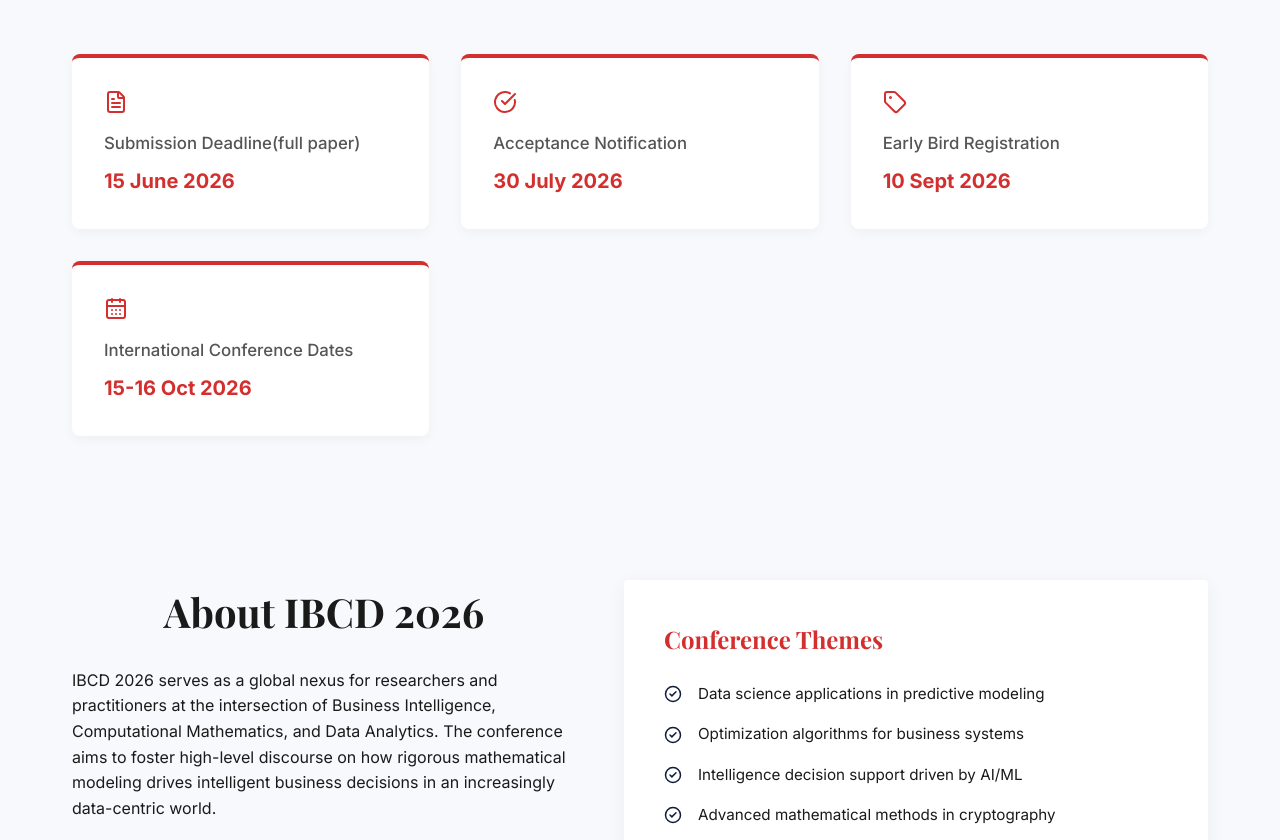
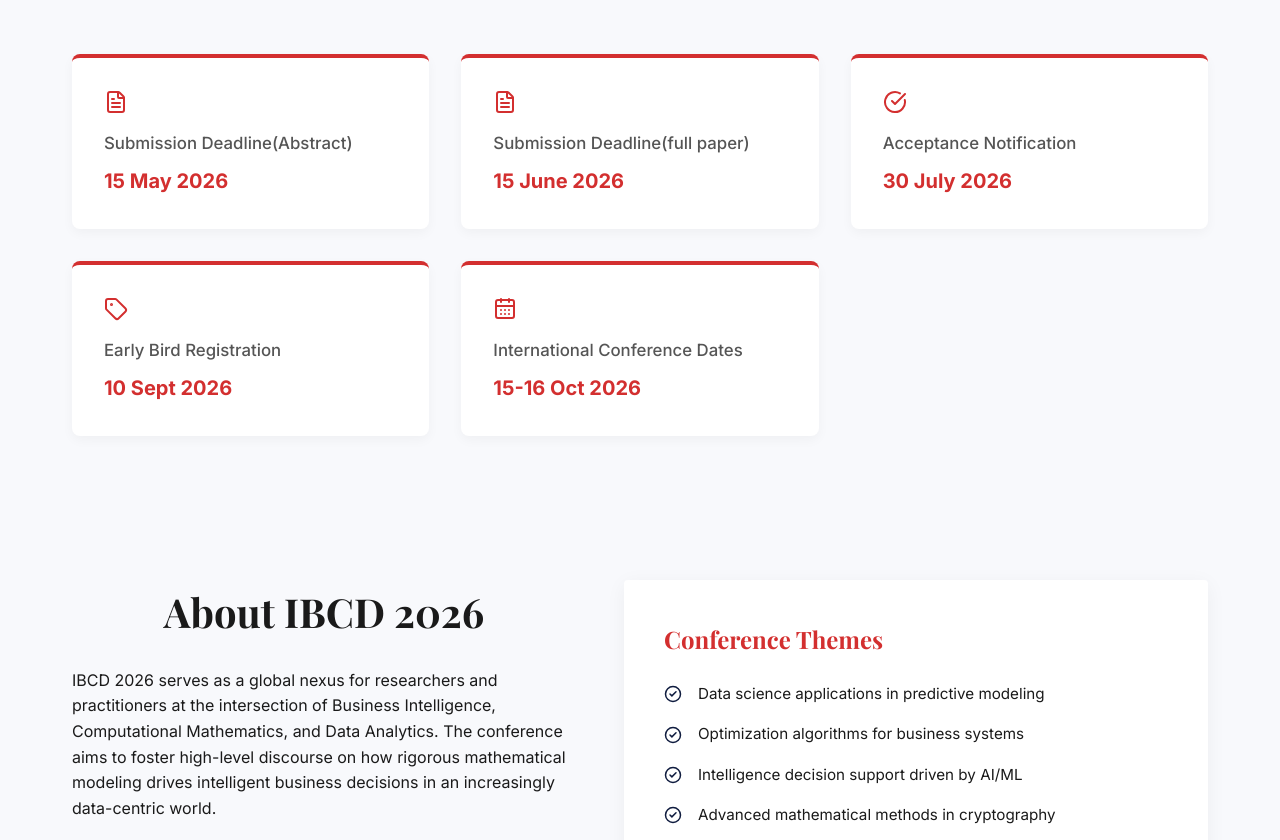
Before and after one commit to heytechie/IBCD-, a React (Vite) app: page / in a window 1280 px wide. Shown: the part 922-1762 px from the top of the page. Built offline with nearby package versions, Linux system fonts and the light colour scheme; a web font is replaced by a local one.

Commit message:
some content changes

```diff
--- a/src/data/content.js
+++ b/src/data/content.js
@@ -33,6 +33,7 @@ export const paymentDetails = {
 };
 
 export const importantDates = [
+  { title: "Submission Deadline(Abstract)", date: "15 May 2026", icon: "file" },
   { title: "Submission Deadline(full paper)", date: "15 June 2026", icon: "file" },
   { title: "Acceptance Notification", date: "30 July 2026", icon: "check" },
   { title: "Early Bird Registration", date: "10 Sept 2026", icon: "tag" },
```
